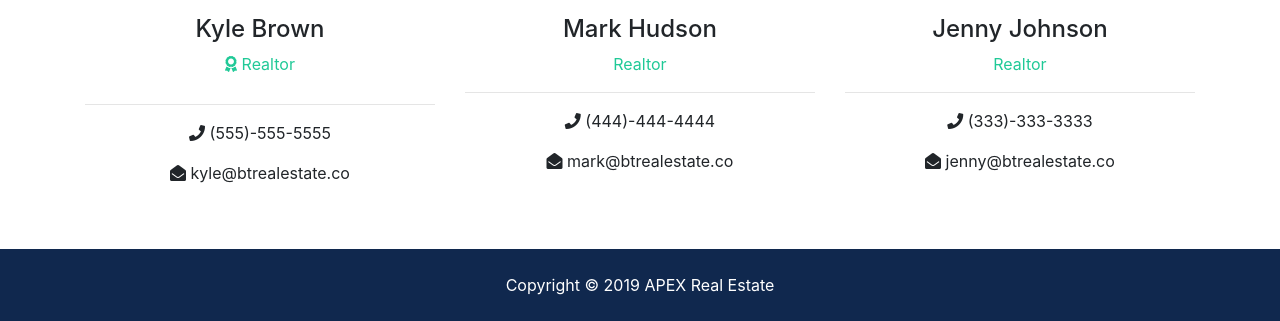
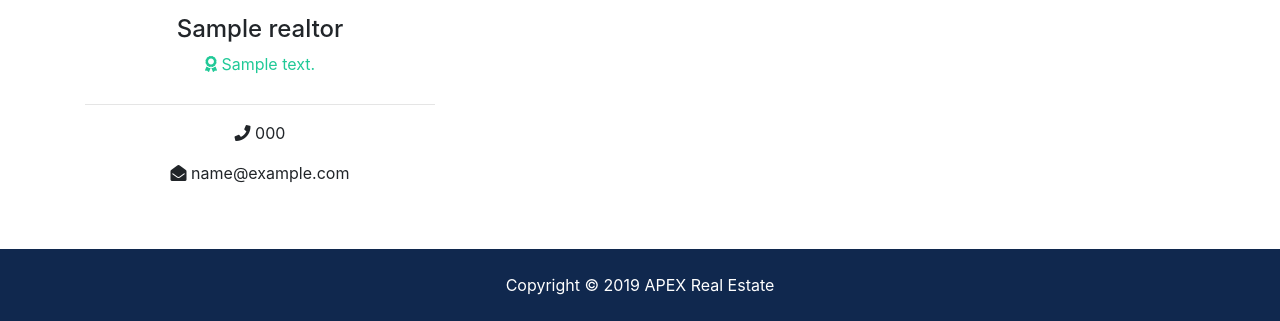
Before and after one commit to EugeneZnm/A-HOMES, a Django app: template templates/pages/about.html in a window 1280 px wide. Shown: the part 1751-2072 px from the top of the page. Run offline with Django 3.2, Linux system fonts and the light colour scheme; the template is opened without the code that fills it: values that come from a table or form of the project are taken from there, others are empty; tables that the repository leaves empty hold one stand-in row (values such as "Sample post"); grey boxes marked "Sample" are stand-in pictures; some libraries are stand-ins or nearby versions.

Commit message:
display realtors dynamically on about page

```diff
--- a/templates/pages/about.html
+++ b/templates/pages/about.html
@@ -68,39 +68,23 @@
         <div class="container">
             <h2 class="text-center">Our Team</h2>
             <div class="row text-center">
+                {% if realtor %}
+                    {% for realtors in realtor %}
                     <div class="col-md-4">
-                    <img src="assets/img/realtors/kyle.jpg" alt="" class="rounded-circle mb-3">
-                    <h4>Kyle Brown</h4>
+                        <img src="{{realtors.photo.url}}" alt="" class="rounded-circle mb-3">
+                        <h4>{{ realtors.name }}</h4>
                         <p class="text-success">
-                    <i class="fas fa-award text-success mb-3"></i> Realtor</p>
+                        <i class="fas fa-award text-success mb-3"></i> {{ realtors.description }}</p>
                         <hr>
                         <p>
-                    <i class="fas fa-phone"></i> (555)-555-5555</p>
+                        <i class="fas fa-phone"></i> {{ realtors.phone }}</p>
                         <p>
-                    <i class="fas fa-envelope-open"></i> kyle@btrealestate.co</p>
+                        <i class="fas fa-envelope-open"></i> {{ realtors.email }}</p>
                     </div>
-
-                <div class="col-md-4">
-                    <img src="assets/img/realtors/mark.jpg" alt="" class="rounded-circle mb-3">
-                    <h4>Mark Hudson</h4>
-                    <p class="text-success">Realtor</p>
-                    <hr>
-                    <p>
-                    <i class="fas fa-phone"></i> (444)-444-4444</p>
-                    <p>
-                    <i class="fas fa-envelope-open"></i> mark@btrealestate.co</p>
-                </div>
-
-                <div class="col-md-4">
-                    <img src="assets/img/realtors/jenny.jpg" alt="" class="rounded-circle mb-3">
-                    <h4>Jenny Johnson</h4>
-                    <p class="text-success">Realtor</p>
-                    <hr>
-                    <p>
-                    <i class="fas fa-phone"></i> (333)-333-3333</p>
-                    <p>
-                    <i class="fas fa-envelope-open"></i> jenny@btrealestate.co</p>
-                </div>
+                    {% endfor %}
+                {% else %}
+                    <div class="col-md-12"> No Realtors</div>
+                {% endif %}
             </div>
         </div>
     </section>
```
Lines whose indentation alone changed are shown as unchanged.
